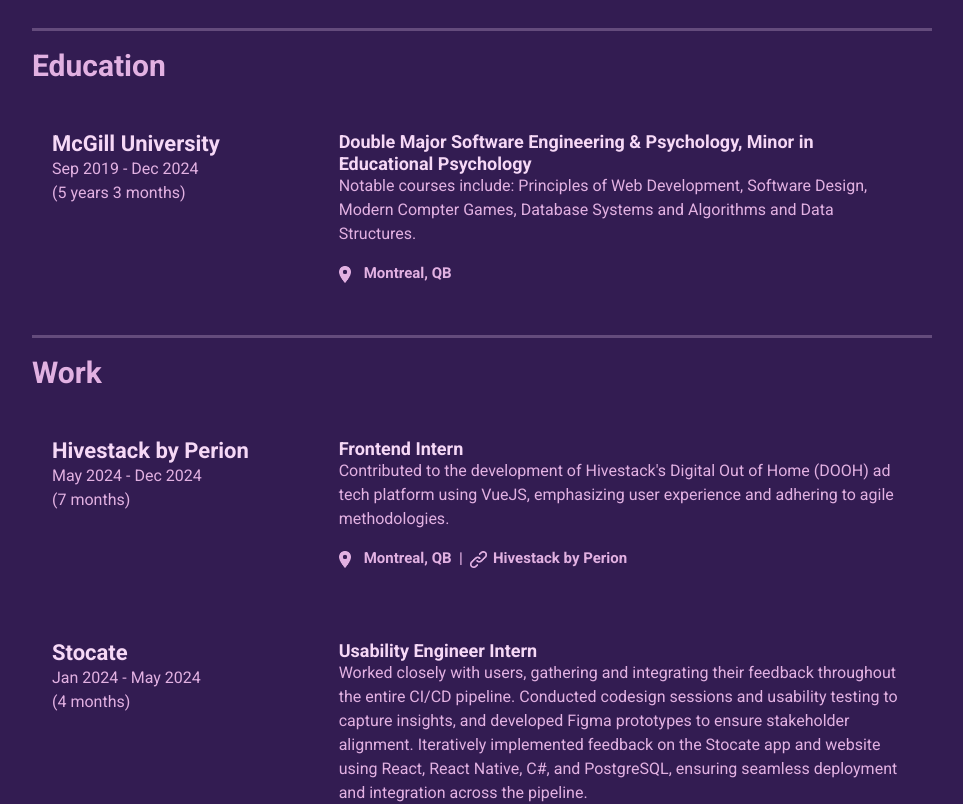
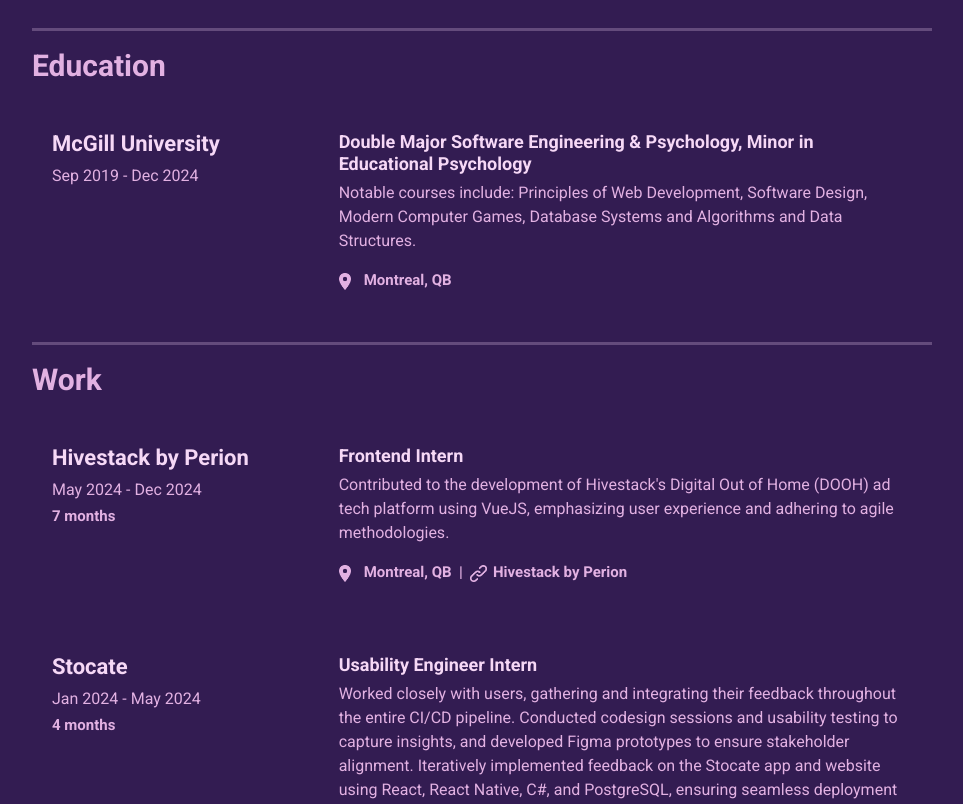
Before and after one commit to LianLambert/lian-website, a Vue app: page / in a window 1280 px wide. Shown: the part 1040-1844 px from the top of the page, without its empty margins (158-1121 px from the left). Built offline with nearby package versions, Linux system fonts and the light colour scheme.

Commit message:
feat: more experience section updates

```diff
--- a/src/components/ExperienceEntry.vue
+++ b/src/components/ExperienceEntry.vue
@@ -1,14 +1,14 @@
 <template>
   <div class="experience-entry row g-0">
-    <div class="col-12 col-md-4 experience-entry-title mb-4" style="padding: 0">
-      <h3 style="color: var(--lightest-purple)">{{ company }}</h3>
-      <div>{{ formattedStartDate }} - {{ formattedEndDate }}</div>
-      <div>{{ timeAtPosition }}</div>
+    <div class="col-12 col-md-4 left-align-text mb-4" style="padding: 0">
+      <a :href="props.link"><h3 class="section-title">{{ company }}</h3></a>
+      <div style="margin-bottom: 3px">{{ formattedStartDate }} - {{ formattedEndDate }}</div>
+      <div v-if="props.showTimeAtPosition" class="small-bold-text">{{ timeAtPosition }}</div>
     </div>
-    <div class="col-12 col-md-8 experience-entry-details" style="padding: 0">
-      <h4  style="color: var(--lightest-purple)">{{ position }}</h4>
+    <div class="col-12 col-md-8 left-align-text" style="padding: 0">
+      <h4  class="section-title">{{ position }}</h4>
       <p>{{ description }}</p>
-      <div class="experience-entry-location-link">
+      <div class="small-bold-text left-align-text">
         <img :src="locationPinIcon" class="experience-entry-icon" alt="location pin icon" />
         &nbsp;
         <span>{{ location }}</span>
@@ -61,6 +61,11 @@ const props = defineProps({
     required: false,
     type: String,
   },
+  showTimeAtPosition: {
+    required: false,
+    type: Boolean,
+    default: true,
+  },
 });
 
 const formattedStartDate = computed(() => format(new Date(props.startDate), "MMM yyyy"));
@@ -74,7 +79,7 @@ const timeAtPosition = computed(() => {
   const years = Math.floor(totalMonths / 12);
   const months = totalMonths % 12;
 
-  let result = "(";
+  let result = "";
   if (years > 0) {
     result += `${years} year${years > 1 ? "s" : ""}`;
   }
@@ -84,7 +89,6 @@ const timeAtPosition = computed(() => {
   if (months > 0) {
     result += `${months} month${months > 1 ? "s" : ""}`;
   }
-  result += ")";
 
   return result.trim();
 });
@@ -95,30 +99,31 @@ const timeAtPosition = computed(() => {
   padding: 20px;
   background-color: var(--dark-purple);
   color: var(--light-purple);
+
+  &:hover {
+    filter: brightness(120%);
+    transform: translateY(-7px) rotate(-1deg);
+    box-shadow: 0 12px 24px rgba(0, 0, 0, 0.2);
+    color: var(--medium-purple);
+  }
 }
 
-.experience-entry:hover {
-  filter: brightness(120%);
-  transform: translateY(-7px) rotate(-1deg);
-  box-shadow: 0 12px 24px rgba(0, 0, 0, 0.2);
-  color: var(--medium-purple);
-}
 .experience-entry-icon {
   height: 17px;
   margin-right: 2px;
   width: auto;
 }
 
-.experience-entry-title {
+.section-title {
+  color: var(--lightest-purple);
+  margin-bottom: 7px;
+}
+
+.left-align-text {
   text-align: left;
 }
 
-.experience-entry-details {
-  text-align: left;
-}
-
-.experience-entry-location-link {
-  text-align: left;
+.small-bold-text {
   font-size: 15px;
   font-weight: 700;
 }
--- a/src/components/sections/ExperienceSection.vue
+++ b/src/components/sections/ExperienceSection.vue
@@ -3,21 +3,22 @@
     <div class="experience-container">
       <h1 class="mb-3 h1-dark-bg" style="background-color: var(--dark-purple);">Experience</h1>
       <hr class="horizontal-divider">
-      <div class="d-flex"><h2 class="h2-dark-bg">Education</h2></div>
+      <div class="d-flex"><h2 class="heading">Education</h2></div>
       <ExperienceEntry
         company="McGill University"
-        :startDate="new Date('2019-09-01')"
-        :endDate="new Date('2024-12-31')"
+        :startDate="new Date('September 1, 2019')"
+        :endDate="new Date('December 31, 2024')"
         position="Double Major Software Engineering & Psychology, Minor in Educational Psychology"
-        description="Notable courses include: Principles of Web Development, Software Design, Modern Compter Games, Database Systems and Algorithms and Data Structures."
+        description="Notable courses include: Principles of Web Development, Software Design, Modern Computer Games, Database Systems and Algorithms and Data Structures."
         location="Montreal, QB"
+        :showTimeAtPosition="false"
       />
       <hr class="horizontal-divider">
-      <div class="d-flex"><h2 class="h2-dark-bg">Work</h2></div>
+      <div class="d-flex"><h2 class="heading">Work</h2></div>
       <ExperienceEntry
         company="Hivestack by Perion"
-        :startDate="new Date('2024-05-01')"
-        :endDate="new Date('2024-12-31')"
+        :startDate="new Date('May 1, 2024')"
+        :endDate="new Date('December 31, 2024')"
         position="Frontend Intern"
         description="Contributed to the development of Hivestack's Digital Out of Home (DOOH) ad tech platform using VueJS, emphasizing user experience and adhering to agile methodologies."
         location="Montreal, QB"
@@ -26,8 +27,8 @@
       />
       <ExperienceEntry
         company="Stocate"
-        :startDate="new Date('2024-01-01')"
-        :endDate="new Date('2024-05-01')"
+        :startDate="new Date('January 1, 2024')"
+        :endDate="new Date('May 1, 2024')"
         position="Usability Engineer Intern"
         description="Worked closely with users, gathering and integrating their feedback throughout the entire CI/CD pipeline. Conducted codesign sessions and usability testing to capture insights, and developed Figma prototypes to ensure stakeholder alignment. Iteratively implemented feedback on the Stocate app and website using React, React Native, C#, and PostgreSQL, ensuring seamless deployment and integration across the pipeline."
         location="Montreal, QB"
@@ -36,8 +37,8 @@
       />
       <ExperienceEntry
         company="IMMO SQUARE"
-        :startDate="new Date('2023-06-01')"
-        :endDate="new Date('2023-08-01')"
+        :startDate="new Date('June 1, 2023')"
+        :endDate="new Date('August 1, 2023')"
         position="Junior Web Developer"
         description="As a junior web developer at IMMO SQUARE, I learned the basics of web development including HTML, CSS, Bootstrap and JavaScript. I was also introduced to Ruby on Rails and Sequel. During my time at IMMO SQUARE I helped to develop and maintain highly functional and visually appealing web pages."
         location="Montreal, QB"
@@ -59,8 +60,13 @@ import ExperienceEntry from "../ExperienceEntry.vue";
   padding: 20px 0px;
   width: 100%;
   max-width: 900px;
-  /* color: #e7e5e5; */
   text-align: center;
+}
+
+.heading:hover {
+    padding: 10px 35px;
+    background-color: var(--medium-purple);
+    color: white;
 }
 
 .horizontal-divider {
--- a/src/styles/global.scss
+++ b/src/styles/global.scss
@@ -85,12 +85,12 @@ h2 {
 
 .h2-dark-bg:hover {
   color: var(--lightest-purple);
-  transform: scale(1.2) rotate(-2deg);
+  transform: scale(1.1) rotate(-2deg);
 }
 
 .h2-light-bg:hover {
   color: var(--medium-purple);
-  transform: scale(1.2) rotate(-2deg);
+  transform: scale(1.1) rotate(-2deg);
 }
 
 h3 {
```
